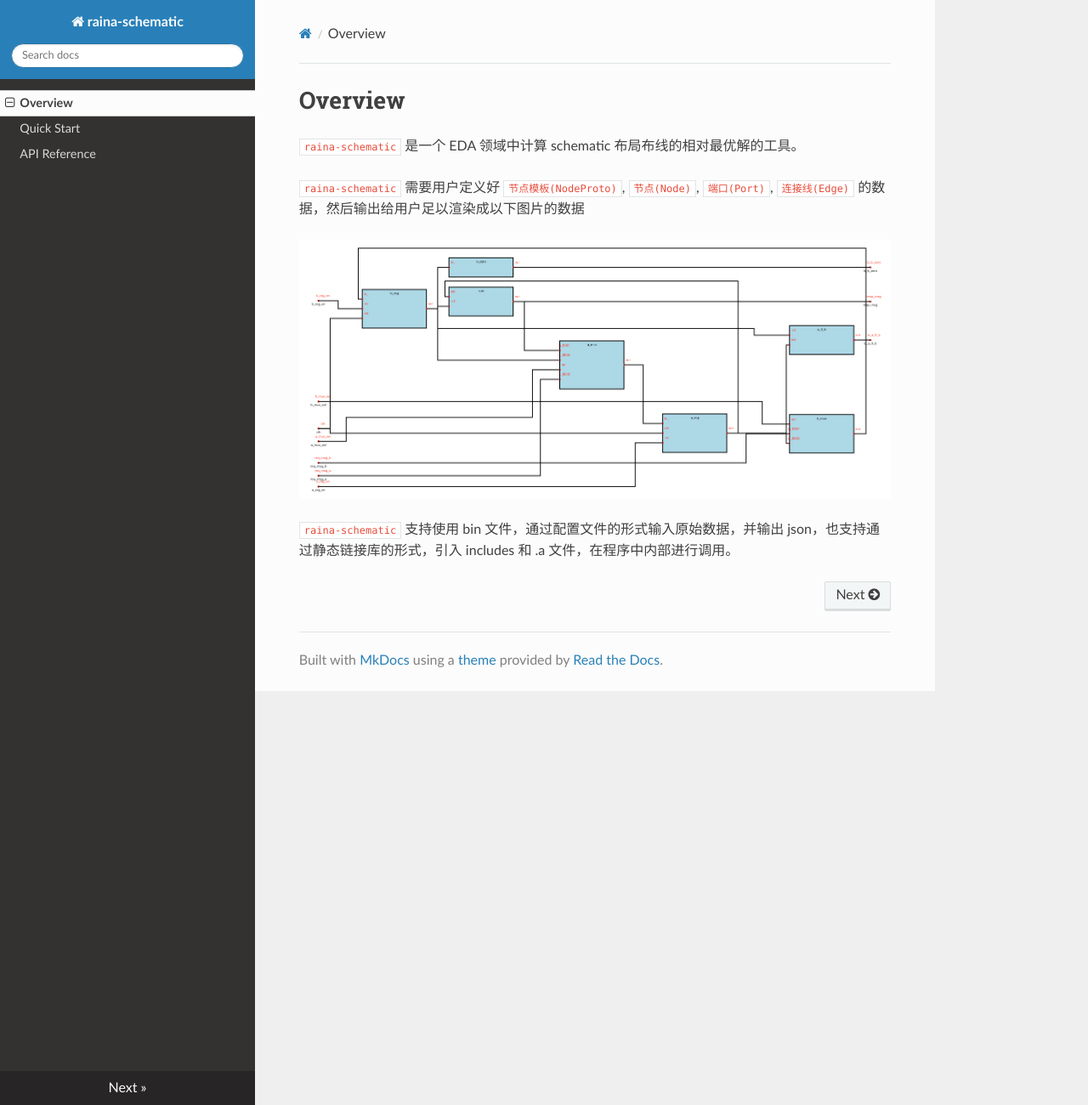
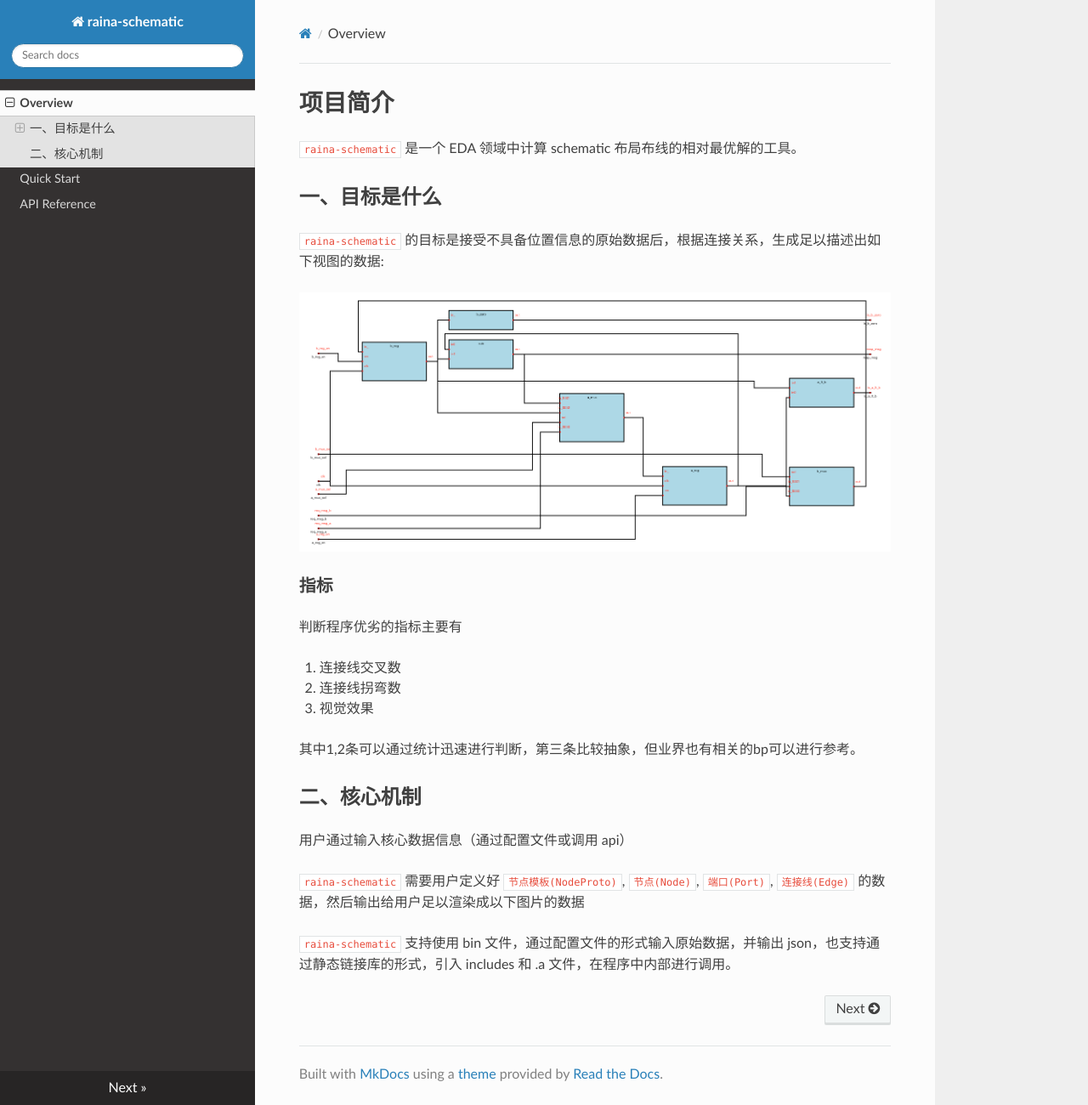
Before and after one commit to raina-rise/schematic-release, an MkDocs documentation site: the page built from docs/index.md, in a window 1280 px wide and 1300 px high. Shown: the whole window at 85% size. Built offline with MkDocs 1.6.1, drawn with Linux system fonts in a browser that asks for light colours; nearby versions of some CDN libraries.

Commit message:
doc: 完善

```diff
--- a/docs/index.md
+++ b/docs/index.md
@@ -1,9 +1,37 @@
-# Overview
+# 项目简介
 
 `raina-schematic` 是一个 EDA 领域中计算 schematic 布局布线的相对最优解的工具。
 
-`raina-schematic` 需要用户定义好 `节点模板(NodeProto)`, `节点(Node)`, `端口(Port)`, `连接线(Edge)` 的数据，然后输出给用户足以渲染成以下图片的数据
+## 一、目标是什么
+
+`raina-schematic` 的目标是接受不具备位置信息的原始数据后，根据连接关系，生成足以描述出如下视图的数据:
 
 ![demo](img/demo.png)
 
+### 指标
+
+判断程序优劣的指标主要有
+
+1. 连接线交叉数
+2. 连接线拐弯数
+3. 视觉效果
+
+其中1,2条可以通过统计迅速进行判断，第三条比较抽象，但业界也有相关的bp可以进行参考。
+
+
+## 二、核心机制
+
+用户通过输入核心数据信息（通过配置文件或调用 api）
+
+
+
+
+
+
+
+
+`raina-schematic` 需要用户定义好 `节点模板(NodeProto)`, `节点(Node)`, `端口(Port)`, `连接线(Edge)` 的数据，然后输出给用户足以渲染成以下图片的数据
+
+
+
 `raina-schematic` 支持使用 bin 文件，通过配置文件的形式输入原始数据，并输出 json，也支持通过静态链接库的形式，引入 includes 和 .a 文件，在程序中内部进行调用。
```
Also changed, not shown: readme.md (+2 -0 lines).
